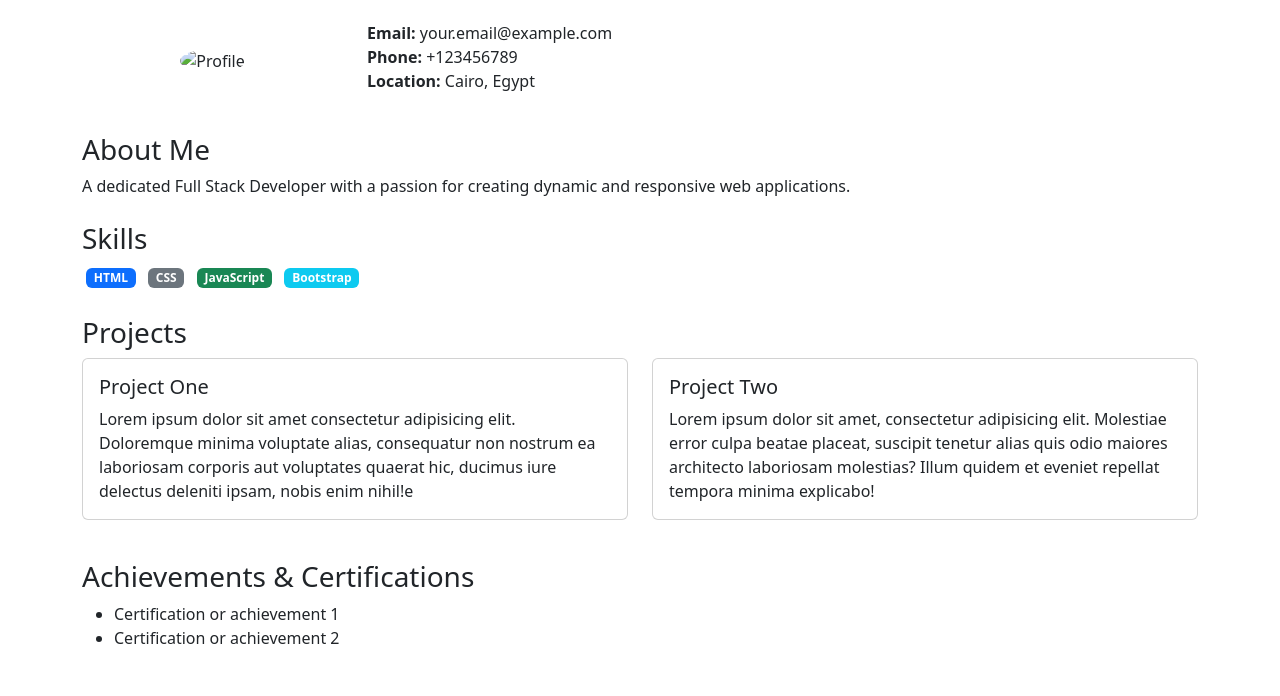
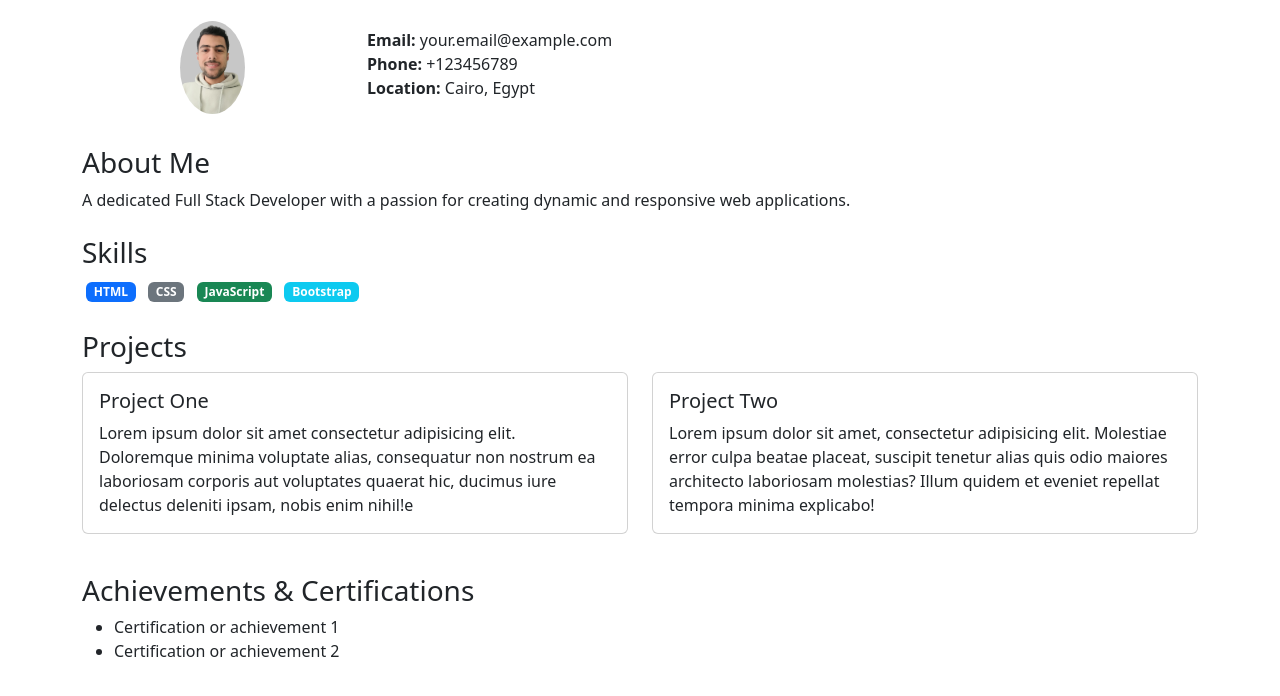
Before and after one commit to ahmedkamel180998/bootstrap_lab_1_ahmed_kamel, a plain HTML site: page task_1.html in a window 1280 px wide. Shown: the part 136-832 px from the top of the page. Drawn offline with nearby package versions, Linux system fonts and the light colour scheme; the site is published under a folder, as on GitHub Pages, so addresses that start at the root find nothing.

Commit message:
path edit 2

```diff
--- a/task_1.html
+++ b/task_1.html
@@ -16,7 +16,7 @@
         </header>
         <div class="row align-items-center mb-4">
             <div class="col-md-3 text-center">
-                <img src="/personal_photo.jpg" alt="Profile" class="rounded-circle img-fluid mb-2 w-25 h-25">
+                <img src="personal_photo.jpg" alt="Profile" class="rounded-circle img-fluid mb-2 w-25 h-25">
             </div>
             <div class="col-md-9">
                 <ul class="list-unstyled">
```
